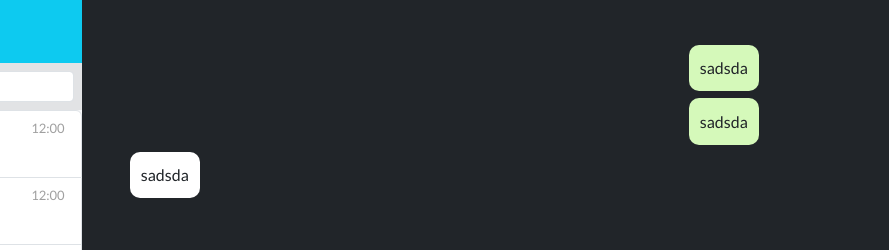
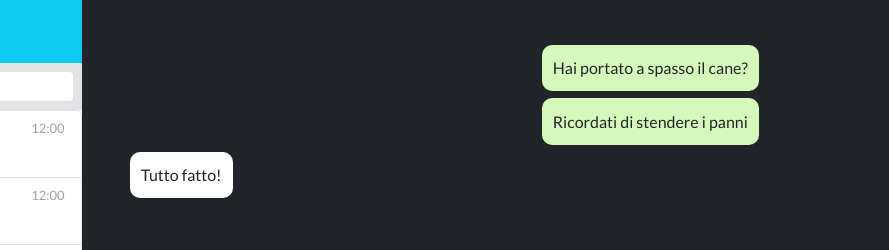
Before and after one commit to mielecarmine/vue-boolzapp, a plain HTML site: page index.html in a window 1280 px wide. Shown: the part 87-337 px from the top of the page, 391-1280 px from the left. Drawn offline with nearby package versions, Linux system fonts and the light colour scheme.

Commit message:
add: print messages in chat

```diff
--- a/index.html
+++ b/index.html
@@ -122,9 +122,13 @@
               </div>
             </div>
             <div class="message-zone p-5 d-flex flex-column flex-grow-1">
-              <div class="message sent">sadsda</div>
-              <div class="message sent">sadsda</div>
-              <div class="message received">sadsda</div>
+              <div
+                v-for="message in contacts[activeContact].messages"
+                class="message"
+                :class="message.status"
+              >
+                {{ message.message }}
+              </div>
             </div>
             <div
               class="write-text d-flex gap-3 justify-content-between align-items-center p-3 bg-secondary-subtle"
--- a/js/main.js
+++ b/js/main.js
@@ -166,6 +166,8 @@ const app = createApp({
           ],
         },
       ],
+
+      activeContact: 0,
     };
   },
   methods: {},
```
